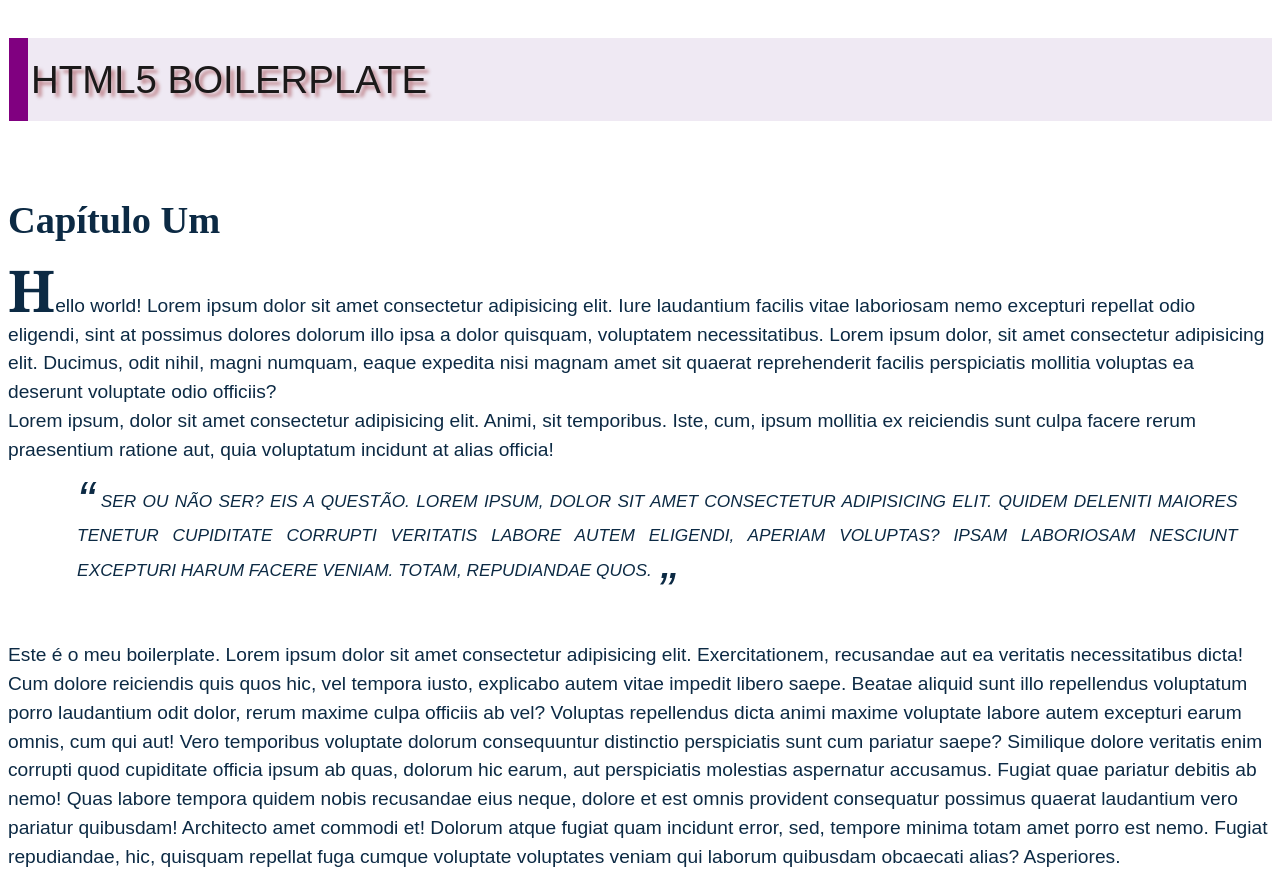
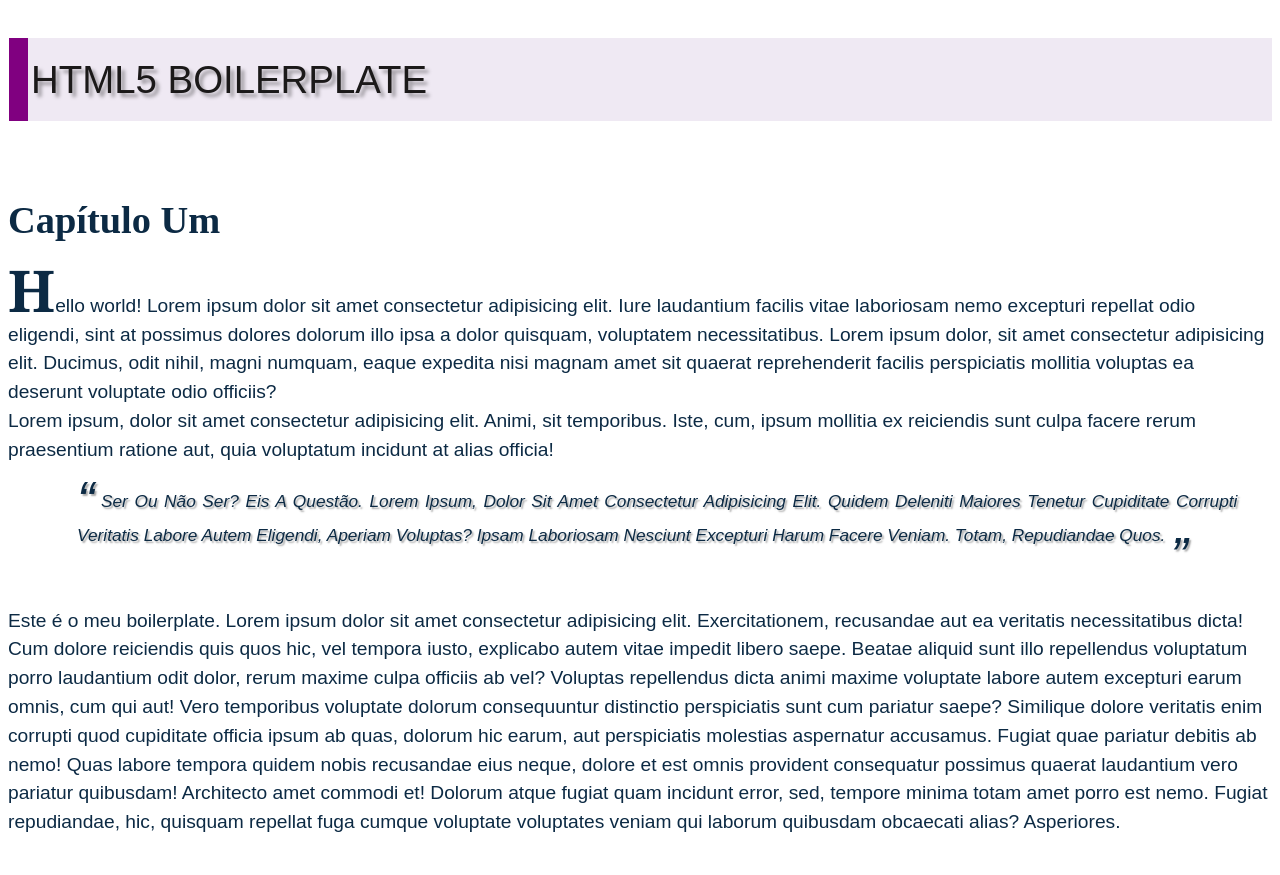
Before and after one commit to utfpr-cefwm/html5-boilerplate-2025-1, a website built with webpack: page index.html in a window 1280 px wide. Shown: the top 875 px of the page. Built offline with nearby package versions, Linux system fonts and the light colour scheme.

Commit message:
Demonstra os efeitos da importância, especificidade e ordem no código-fonte.

```diff
--- a/css/style.css
+++ b/css/style.css
@@ -64,3 +64,12 @@ p:first-of-type::first-letter {
   text-shadow: .1em .1em .1em #8000086e;
   color: #1b1919;
 }
+
+.misterio {
+  text-transform: capitalize;
+  text-shadow: .1em .1em .1em rgba(0, 0, 0, .35);
+}
+
+.misterio:hover {
+  color: red;;
+}
--- a/index.html
+++ b/index.html
@@ -18,7 +18,7 @@
 
   <body>
 
-    <h1 id="titulo-principal">HTML5 Boilerplate</h1>
+    <h1 class="misterio" id="titulo-principal">HTML5 Boilerplate</h1>
 
     <section>
       <h2>Capítulo Um</h2>
@@ -29,7 +29,7 @@
         <br />
         Lorem ipsum, dolor sit amet consectetur adipisicing elit. Animi, sit temporibus. Iste, cum, ipsum mollitia ex reiciendis sunt culpa facere rerum praesentium ratione aut, quia voluptatum incidunt at alias officia!
       </p>
-      <p class="quote">
+      <p class="quote misterio">
         Ser ou não ser? Eis a questão.
         Lorem ipsum, dolor sit amet consectetur adipisicing elit. Quidem deleniti maiores tenetur cupiditate corrupti veritatis labore autem eligendi, aperiam voluptas? Ipsam laboriosam nesciunt excepturi harum facere veniam. Totam, repudiandae quos.
       </p>
```
